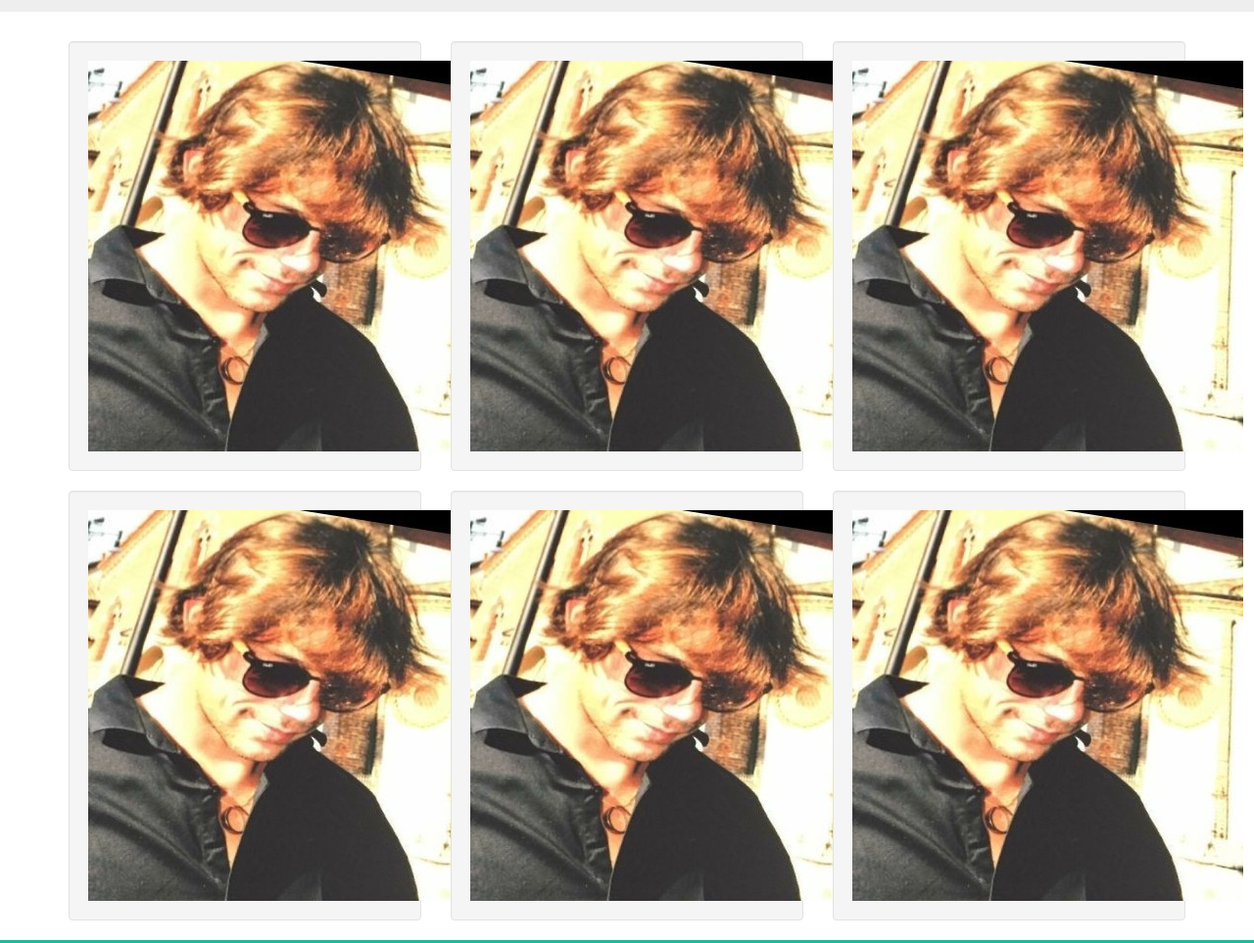
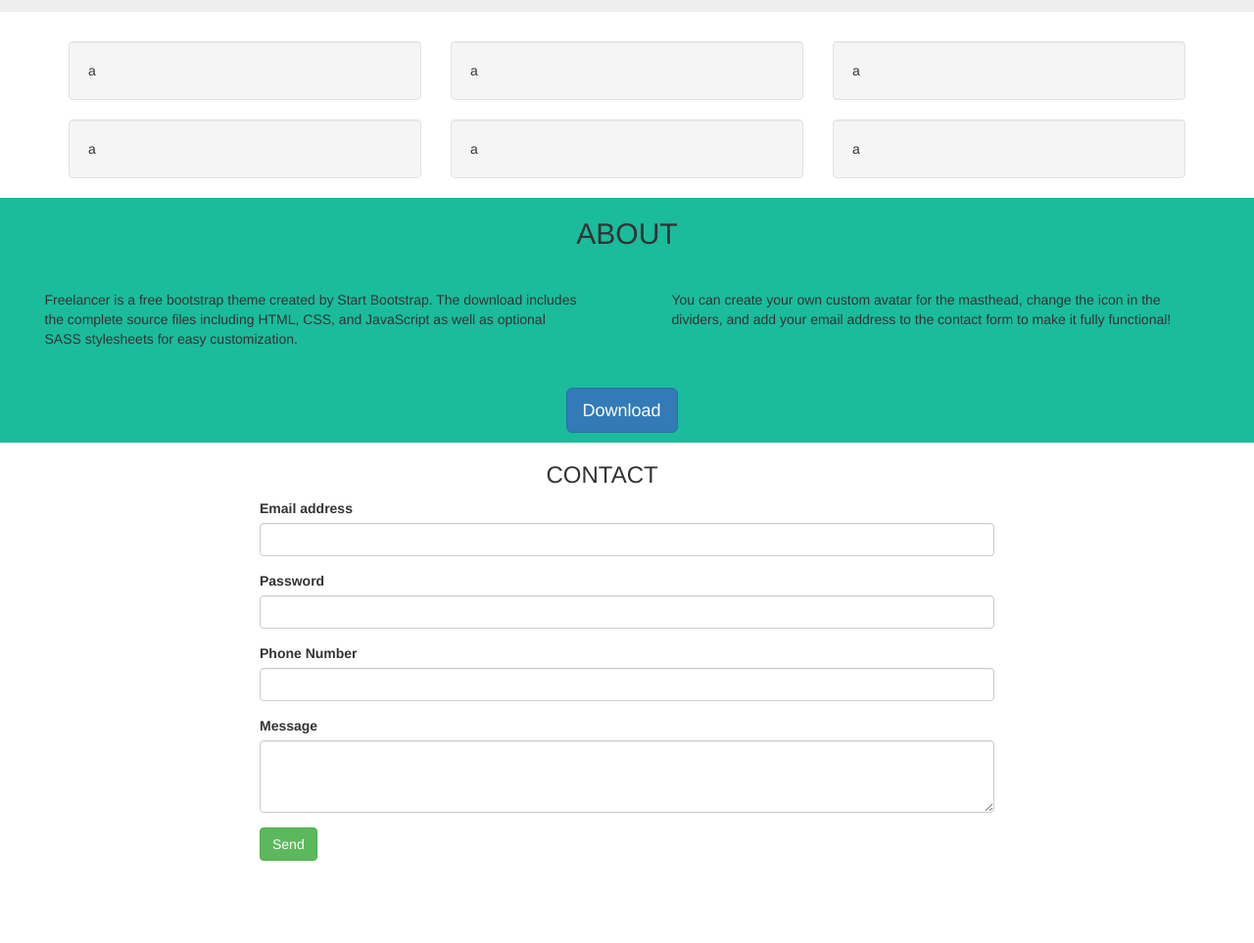
Before and after one commit to FraOliv/html-css-bootstrap-freelancer, a plain HTML site: page index.html in a window 1280 px wide. Shown: the part 600-1563 px from the top of the page at 98% size. After the commit the page ends 1479 px from the top, so only its background shows below. Drawn offline with nearby package versions, Linux system fonts and the light colour scheme.

Commit message:
corretto section portfolio e navbar sandwich

```diff
--- a/index.html
+++ b/index.html
@@ -50,34 +50,34 @@
         <div class="row portfolio_box">
           <div class="col-lg-4">
             <div class="col-lg-12 well bg_blue">
-            <img class="fra" src="fra.png" alt="">
+              a
             </div>
           </div>
           <div class="col-lg-4">
             <div class="col-lg-12 well bg_blue">
-              <img class="fra" src="fra.png" alt="">
+              a
             </div>
           </div>
           <div class="col-lg-4">
             <div class="col-lg-12 well bg_blue">
-            <img class="fra" src="fra.png" alt="">
+              a
             </div>
           </div>
 
 
           <div class="col-lg-4">
             <div class="col-lg-12 well bg_blue">
-              <img class="fra" src="fra.png" alt="">
+              a
             </div>
           </div>
           <div class="col-lg-4 ">
             <div class="col-lg-12 well bg_blue">
-              <img class="fra" src="fra.png" alt="">
+              a
             </div>
           </div>
           <div class="col-lg-4">
             <div class="col-lg-12 well bg_blue">
-          <img class="fra" src="fra.png" alt="">
+              a
             </div>
           </div>
 
```
